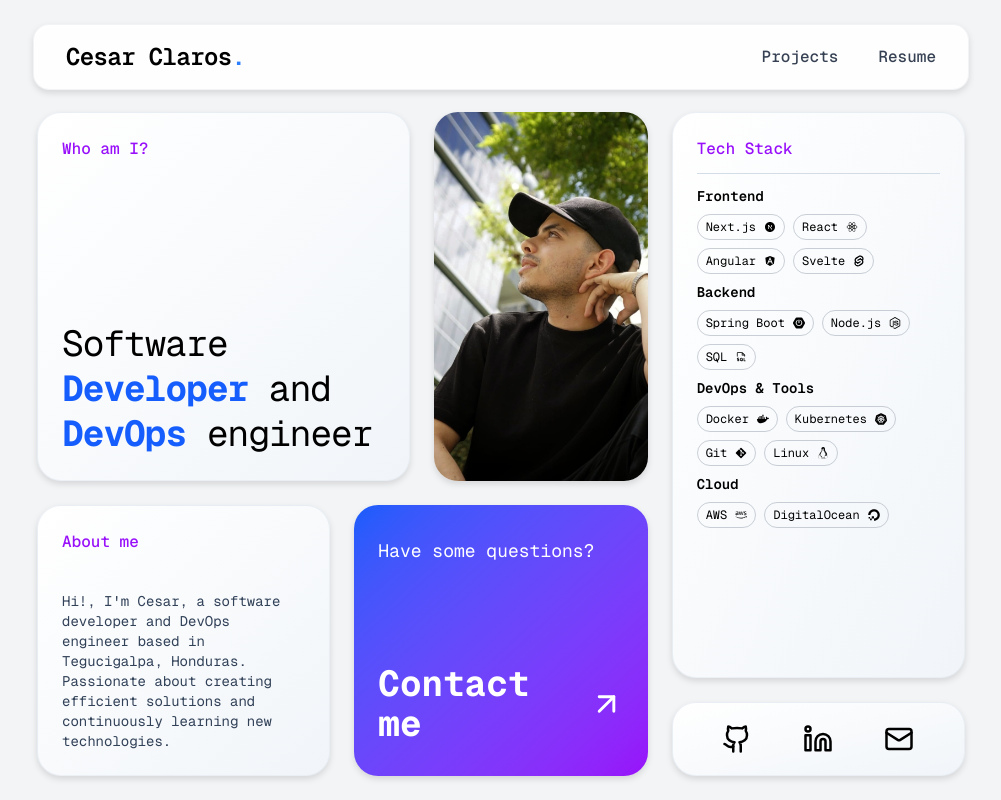
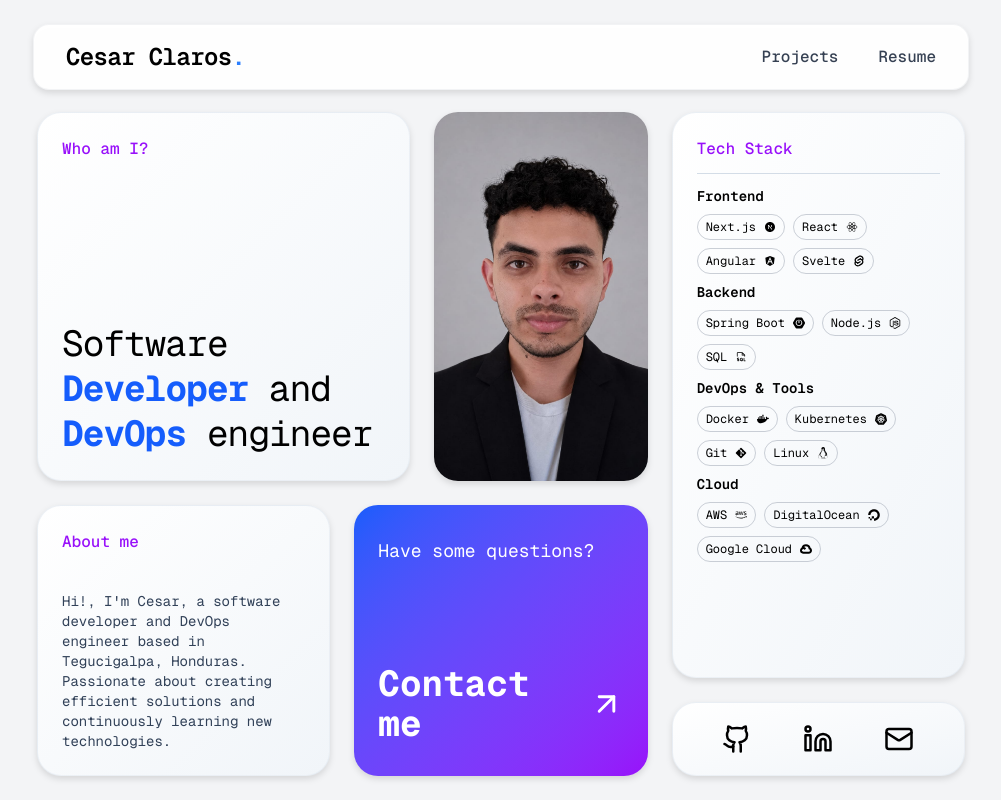
Before and after one commit to Clarozzz/portfolio-v2, a Next.js app: page / in a window 1280 px wide. Shown: the top 800 px of the page, without its empty margins (139-1140 px from the left). Built offline with nearby package versions, Linux system fonts and the light colour scheme.

Commit message:
updated images and added new cloud tech

```diff
--- a/components/BentoGrid.tsx
+++ b/components/BentoGrid.tsx
@@ -4,7 +4,7 @@
 import Image from "next/image";
 import { FaAws, FaDigitalOcean, FaDocker, FaGitAlt, FaLinux, FaNodeJs } from "react-icons/fa";
 import { RiAngularjsFill, RiNextjsFill, RiReactjsFill, RiSvelteFill } from "react-icons/ri";
-import { SiKubernetes, SiSpringboot } from "react-icons/si";
+import { SiGooglecloud, SiKubernetes, SiSpringboot } from "react-icons/si";
 import { PiFileSql } from "react-icons/pi";
 import TechBadge from "./TechBadge";
 
@@ -83,6 +83,7 @@
             <div className="flex flex-wrap gap-2">
               <TechBadge name="AWS"><FaAws /></TechBadge>
               <TechBadge name="DigitalOcean"><FaDigitalOcean /></TechBadge>
+              <TechBadge name="Google Cloud"><SiGooglecloud /></TechBadge>
             </div>
           </div>
         </div>
```
Also changed, not shown: public/portfolio.png, public/profile1.jpeg.
